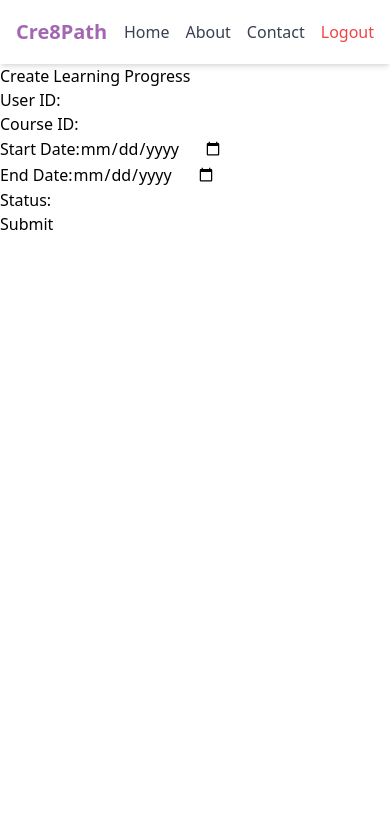
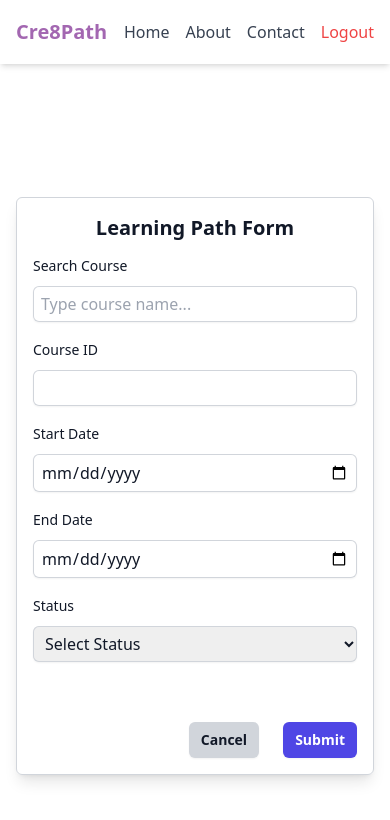
Before and after one commit to Devangap/Cre8Path_Multimedia-Skill-Sharing-and-Learning-Platform-, a React (Create React App) app in the folder frontend/: page /learningp/create in a window 390 px wide. Shown: the top 820 px of the page. Built offline with nearby package versions, Linux system fonts and the light colour scheme.

Commit message:
style : add inline css using tailwind
for better UI and responsiveness

```diff
--- a/frontend/src/components/Learningp/LearningpForm.js
+++ b/frontend/src/components/Learningp/LearningpForm.js
@@ -1,17 +1,40 @@
-import React, { useState } from 'react';
+import React, { useState, useEffect } from 'react';
+import axios from 'axios';
 
 const LearningpForm = ({ initialData = {}, onSubmit }) => {
   const [formData, setFormData] = useState({
-    user_id: initialData.user_id || '',
     course_id: initialData.course_id || '',
     start_date: initialData.start_date || '',
     end_date: initialData.end_date || '',
     status: initialData.status || '',
   });
+  const [searchQuery, setSearchQuery] = useState('');
+  const [courseSuggestions, setCourseSuggestions] = useState([]);
 
   const handleChange = (e) => {
     const { name, value } = e.target;
     setFormData({ ...formData, [name]: value });
+  };
+
+  const handleSearchChange = (e) => {
+    setSearchQuery(e.target.value);
+  };
+
+  useEffect(() => {
+    if (searchQuery) {
+      axios
+        .get(`/api/courses/search?name=${searchQuery}`)
+        .then((response) => setCourseSuggestions(response.data))
+        .catch((error) => console.error('Error fetching course suggestions:', error));
+    } else {
+      setCourseSuggestions([]);
+    }
+  }, [searchQuery]);
+
+  const handleCourseSelect = (courseId) => {
+    setFormData({ ...formData, course_id: courseId });
+    setSearchQuery('');
+    setCourseSuggestions([]);
   };
 
   const handleSubmit = (e) => {
@@ -20,54 +43,135 @@ const LearningpForm = ({ initialData = {}, onSubmit }) => {
   };
 
   return (
-    <form onSubmit={handleSubmit}>
+    <div className="flex items-center justify-center min-h-screen p-4">
+      <form className="border rounded-md border-gray-300 p-4 w-full sm:w-auto shadow-lg" onSubmit={handleSubmit}>
+        <div className="space-y-6"> {/* Reduced upper margin */}
+          <div className="pb-12"> {/* Removed border-b class */}
+            <h2 className="text-xl font-sans font-semibold leading-7 text-gray-900 text-center">Learning Path Form</h2>
+            <div className="lg:w-[400px] mt-3 grid grid-cols-1 gap-y-4 w-auto mx-auto"> {/* Adjusted width and centered form */}
+              {/* Course Search */}
               <div>
-        <label>User ID:</label>
+                <label htmlFor="course_search" className="block text-sm font-medium leading-6 text-gray-900">
+                  Search Course
+                </label>
+                <div className="mt-2 relative">
                   <input
-          type="number"
-          name="user_id"
-          value={formData.user_id}
-          onChange={handleChange}
+                    type="text"
+                    name="course_search"
+                    id="course_search"
+                    value={searchQuery}
+                    onChange={handleSearchChange}
+                    className="block w-full rounded-md border-0 py-1.5 px-2 text-gray-900 shadow-sm ring-1 ring-inset ring-gray-300 placeholder:text-gray-400 focus:ring-2 focus:ring-inset focus:ring-indigo-600 sm:text-sm sm:leading-6"
+                    placeholder="Type course name..."
                   />
+                  {courseSuggestions.length > 0 && (
+                    <ul className="absolute z-10 bg-white border border-gray-300 rounded-md mt-1 w-full shadow-lg">
+                      {courseSuggestions.map((course) => (
+                        <li
+                          key={course.id}
+                          onClick={() => handleCourseSelect(course.id)}
+                          className="px-4 py-2 cursor-pointer hover:bg-gray-100"
+                        >
+                          {course.name}
+                        </li>
+                      ))}
+                    </ul>
+                  )}
                 </div>
+              </div>
+
+              {/* Course ID */}
               <div>
-        <label>Course ID:</label>
+                <label htmlFor="course_id" className="block text-sm font-medium leading-6 text-gray-900">
+                  Course ID
+                </label>
+                <div className="mt-2">
                   <input
                     type="number"
                     name="course_id"
+                    id="course_id"
                     value={formData.course_id}
                     onChange={handleChange}
+                    className="block w-full rounded-md border-0 py-1.5 px-2 text-gray-900 shadow-sm ring-1 ring-inset ring-gray-300 placeholder:text-gray-400 focus:ring-2 focus:ring-inset focus:ring-indigo-600 sm:text-sm sm:leading-6"
+                    readOnly
                   />
                 </div>
+              </div>
+
+              {/* Start Date */}
               <div>
-        <label>Start Date:</label>
+                <label htmlFor="start_date" className="block text-sm font-medium leading-6 text-gray-900">
+                  Start Date
+                </label>
+                <div className="mt-2">
                   <input
                     type="date"
                     name="start_date"
+                    id="start_date"
                     value={formData.start_date}
                     onChange={handleChange}
+                    className="block w-full rounded-md border-0 py-1.5 px-2 text-gray-900 shadow-sm ring-1 ring-inset ring-gray-300 placeholder:text-gray-400 focus:ring-2 focus:ring-inset focus:ring-indigo-600 sm:text-sm sm:leading-6"
                   />
                 </div>
+              </div>
+
+              {/* End Date */}
               <div>
-        <label>End Date:</label>
+                <label htmlFor="end_date" className="block text-sm font-medium leading-6 text-gray-900">
+                  End Date
+                </label>
+                <div className="mt-2">
                   <input
                     type="date"
                     name="end_date"
+                    id="end_date"
                     value={formData.end_date}
                     onChange={handleChange}
+                    className="block w-full rounded-md border-0 py-1.5 px-2 text-gray-900 shadow-sm ring-1 ring-inset ring-gray-300 placeholder:text-gray-400 focus:ring-2 focus:ring-inset focus:ring-indigo-600 sm:text-sm sm:leading-6"
                   />
                 </div>
+              </div>
+
+              {/* Status */}
               <div>
-        <label>Status:</label>
-        <input
-          type="text"
+                <label htmlFor="status" className="block text-sm font-medium leading-6 text-gray-900">
+                  Status
+                </label>
+                <div className="mt-2">
+                  <select
                     name="status"
+                    id="status"
                     value={formData.status}
                     onChange={handleChange}
-        />
+                    className="block w-full rounded-md border-0 py-1.5 px-2 text-gray-900 shadow-sm ring-1 ring-inset ring-gray-300 placeholder:text-gray-400 focus:ring-2 focus:ring-inset focus:ring-indigo-600 sm:text-sm sm:leading-6"
+                  >
+                    <option value="">Select Status</option>
+                    <option value="enroll">Enroll</option>
+                    <option value="in_progress">In Progress</option>
+                    <option value="completed">Completed</option>
+                  </select>
                 </div>
-      <button type="submit">Submit</button>
+              </div>
+            </div>
+          </div>
+        </div>
+        <div className="mt-3 flex items-center justify-end gap-x-6">
+          <button
+            type="button"
+            className="rounded-md bg-gray-300 px-3 py-2 text-sm font-semibold text-gray-900 shadow-sm hover:bg-gray-400 focus-visible:outline focus-visible:outline-2 focus-visible:outline-offset-2 focus-visible:outline-indigo-600"
+            onClick={() => console.log('Cancel')}
+          >
+            Cancel
+          </button>
+          <button
+            type="submit"
+            className="rounded-md bg-indigo-600 px-3 py-2 text-sm font-semibold text-white shadow-sm hover:bg-indigo-500 focus-visible:outline focus-visible:outline-2 focus-visible:outline-offset-2 focus-visible:outline-indigo-600"
+          >
+            Submit
+          </button>
+        </div>
       </form>
+    </div>
   );
 };
 
--- a/frontend/src/pages/Learningp/LearningpCreate.js
+++ b/frontend/src/pages/Learningp/LearningpCreate.js
@@ -14,7 +14,6 @@ const LearningpCreate = () => {
 
   return (
     <div>
-      <h1>Create Learning Progress</h1>
       <LearningpForm onSubmit={handleCreate} />
     </div>
   );
```
Lines whose indentation alone changed are shown as unchanged.
